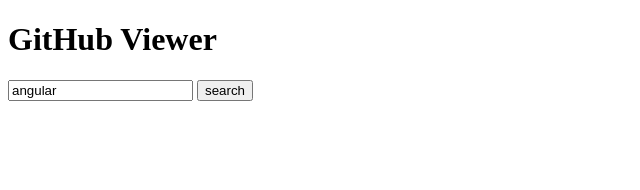
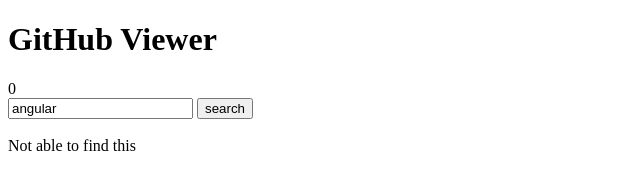
Before and after one commit to Ronaq13/learning_angular, a plain HTML site: page index.html in a window 1280 px wide. Shown: the whole page, without its empty margins (0-640 px from the left). Drawn offline with nearby package versions, Linux system fonts and the light colour scheme; no server answers.

Commit message:
[MAJOR] services

```diff
--- a/index.html
+++ b/index.html
@@ -8,7 +8,7 @@
     <div ng-controller="myCtrl">
         <h1>{{heading}}</h1>
 
-
+        {{countdown}}
         <form name="searchUser" ng-submit="search(username)">
             <input type="search" required name="searchUser" value="searchUser" placeholder="Username to find" ng-model="username">
             <input type="submit" name="search" value="search" ng-click="search(username)">
--- a/script.js
+++ b/script.js
@@ -1,11 +1,7 @@
 var app = angular.module('myApp', []);
 
 // 1st controller
-app.controller('myCtrl', function($scope, $http) {
-
-    $scope.heading = "GitHub Viewer";
-    $scope.username = "angular"; //default username ->nothing
-    $scope.repoSortOrder = "";
+app.controller('myCtrl', function($scope, $http, $interval) {
 
     $scope.search = function(username) {
         $http.get("https://api.github.com/users/" + username)
@@ -26,4 +22,20 @@ app.controller('myCtrl', function($scope, $http) {
         $scope.errorMessage = "Not able to find this"; //only displayed if function is called
     };
 
+    var decrementCountdown = function() {
+        $scope.countdown -= 1;
+        if ($scope.countdown < 1) {
+            $scope.search($scope.username);
+        }
+    };
+    var startCountdown = function() {
+        $interval(decrementCountdown, 1000, $scope.countdown);
+    };
+
+
+    $scope.heading = "GitHub Viewer";
+    $scope.username = "angular"; //default username ->nothing
+    $scope.repoSortOrder = "";
+    $scope.countdown = 5;
+    startCountdown();
 });
```
